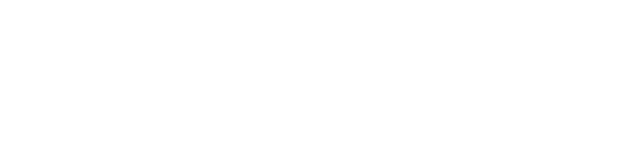
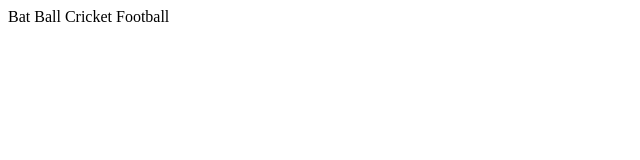
Before and after one commit to imsandeshpandey/loginui, a plain HTML site: page index.html in a window 1280 px wide. Shown: the whole page, without its empty margins (0-640 px from the left). Drawn offline with Linux system fonts and the light colour scheme.

Commit message:
Changes made by shiva

```diff
--- a/index.html
+++ b/index.html
@@ -2,5 +2,8 @@
  <head>
   <title>Hello World</title>
  </head>
-
+ Bat
+ Ball
+ Cricket
+ Football
 </html>
```
